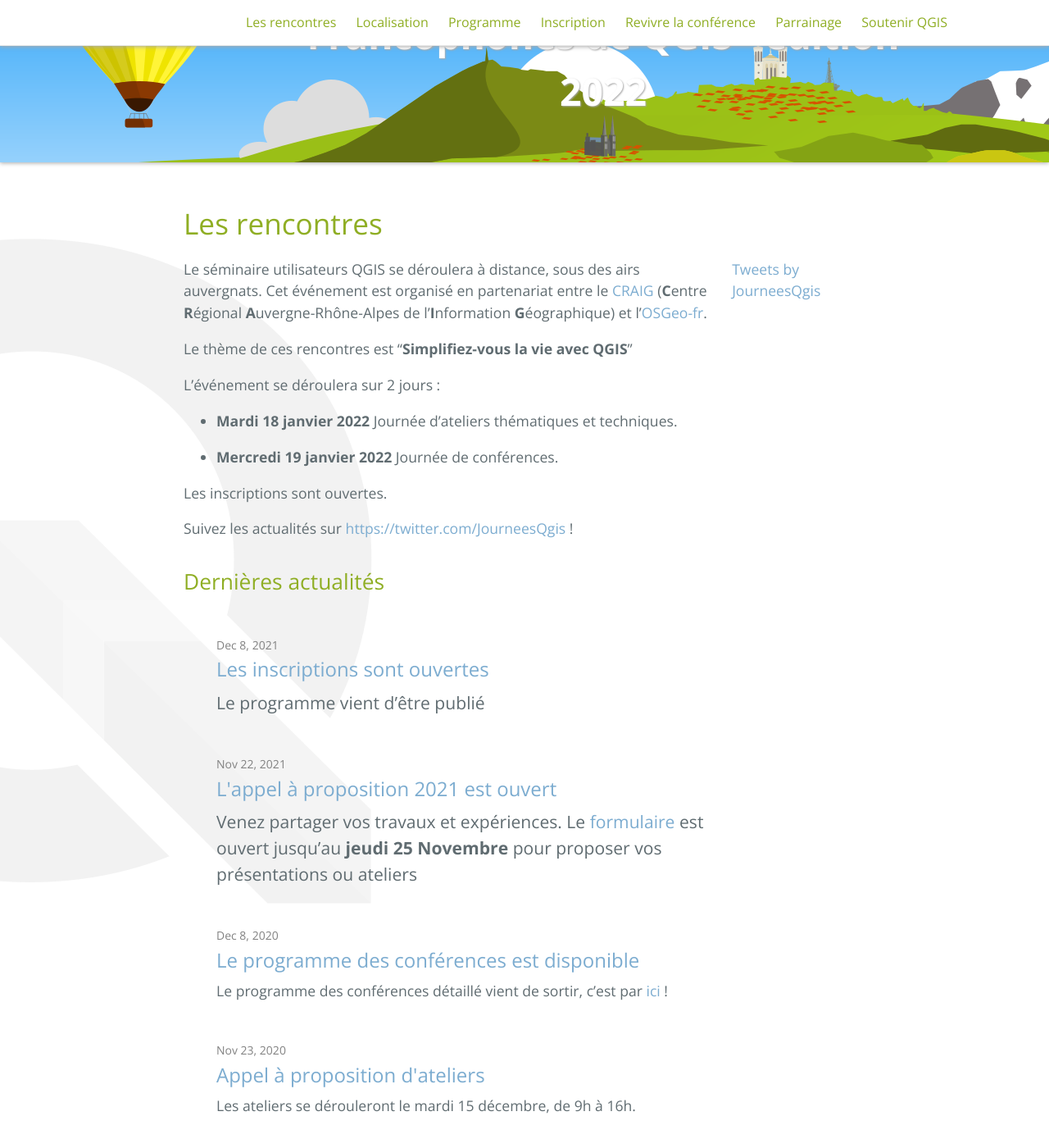
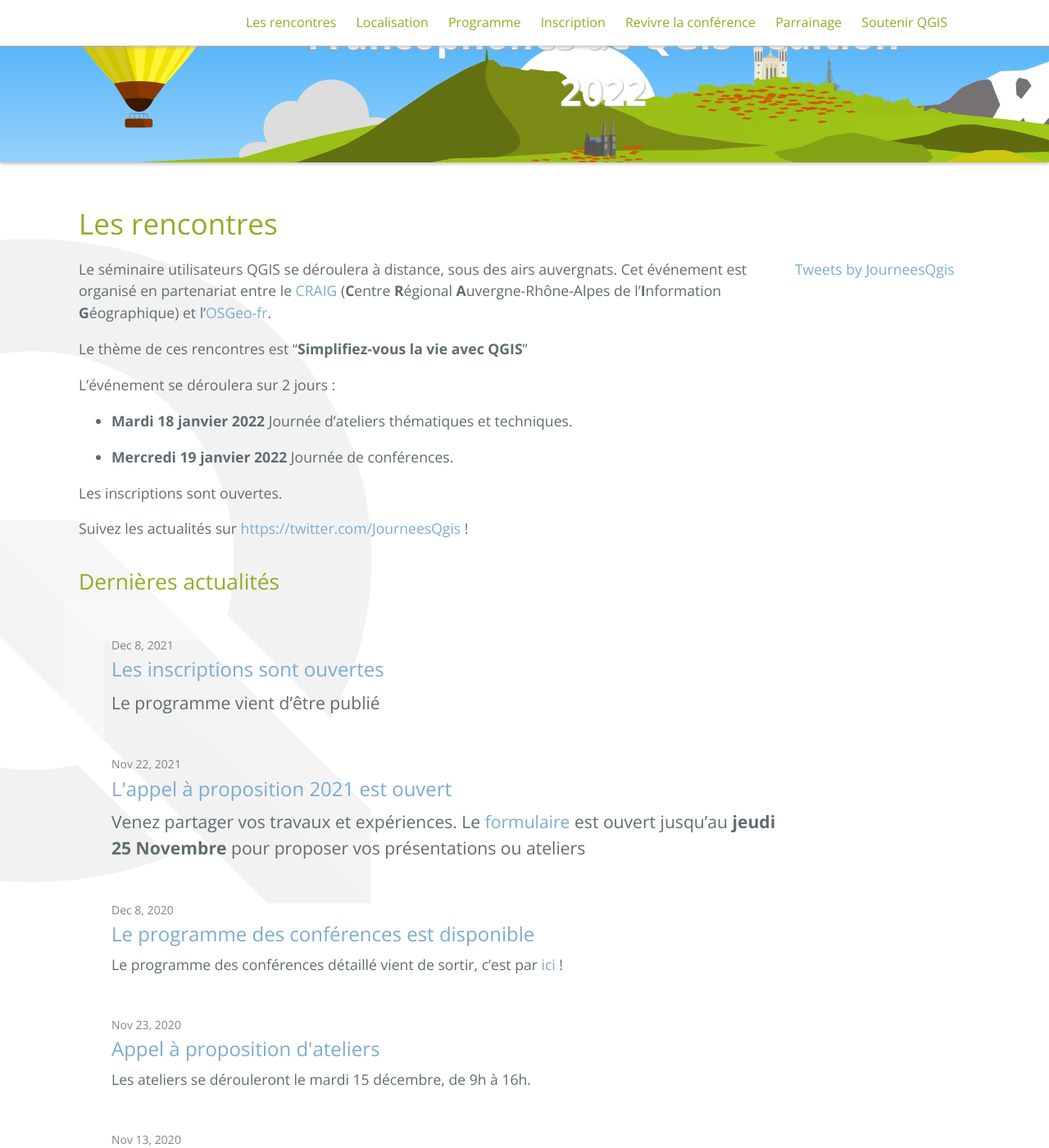
Before and after one commit to OSGeo-fr/QGIS-conf-fr-website, a Jekyll site: the page built from index.md, in a window 1280 px wide and 1400 px high, scrolled down 197 px. Shown: the whole window at 82% size. Built offline with Jekyll 4.4.1, drawn with Linux system fonts in a browser that asks for light colours; comment, search, counter and statistics services are not loaded; the repository's description, which GitHub fills in, is left out.

Commit message:
taille maxi contenu principal

```diff
--- a/_sass/jekyll-theme-cayman-blog.scss
+++ b/_sass/jekyll-theme-cayman-blog.scss
@@ -171,7 +171,7 @@ a {
   }
 
   @include large {
-    max-width: 64rem;
+    max-width: 96rem;
     padding: 3rem 6rem;
     margin: 0 auto;
     font-size: 1.1rem;
```
